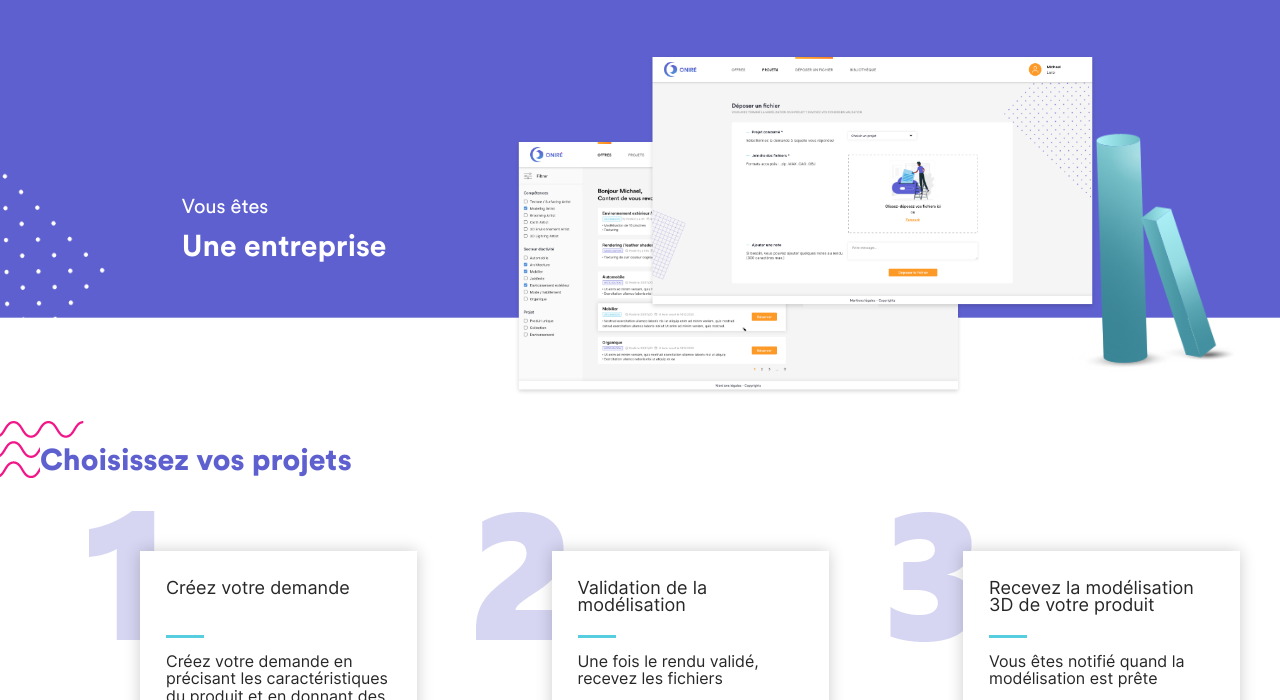
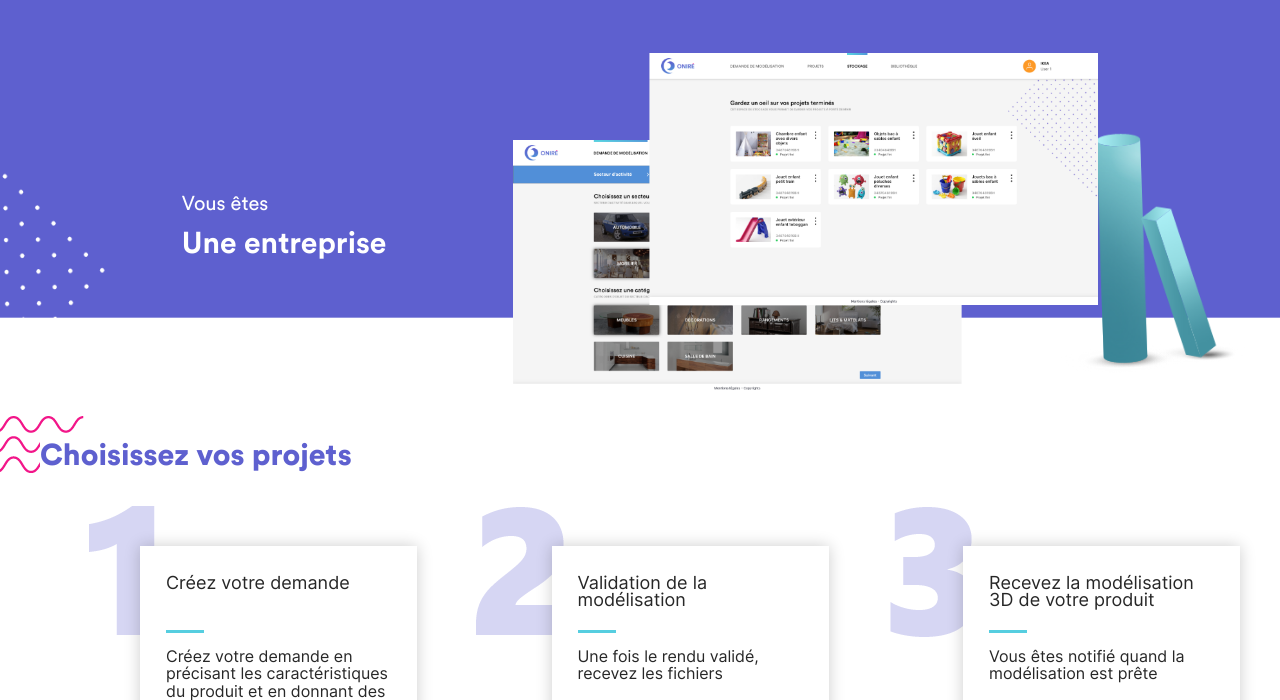
Before and after one commit to AnthonyH-ecv/Onir-, a website: page public/entreprise.html in a window 1280 px wide. Shown: the part 100-800 px from the top of the page. Drawn offline with Linux system fonts and the light colour scheme.

Commit message:
Add screen entreprise

```diff
--- a/public/entreprise.html
+++ b/public/entreprise.html
@@ -41,7 +41,7 @@
                 <h1><span>Vous êtes</span>Une entreprise</h1>
             </div>
             <div class="cover-info-img-wrapper">
-                <img src="./img/screen-info.png" alt="deux photos du portail">
+                <img src="./img/entreprise.png" alt="deux photos du portail">
             </div>
         </div>
     </section>
```
Also changed, not shown: public/img/entreprise.png (added).
